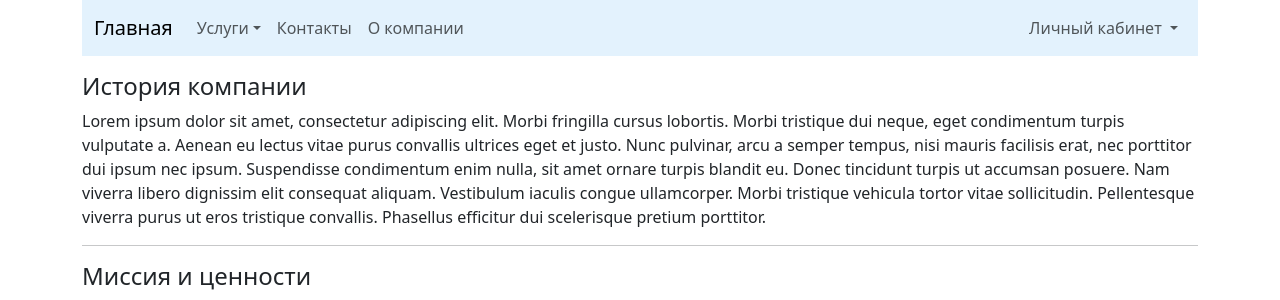
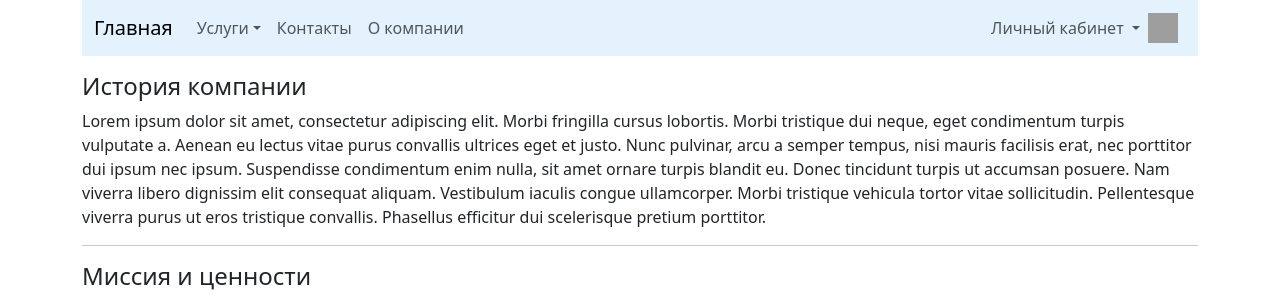
Before and after one commit to AlexandrBxbrxv/Medical_Diagnostics, a Django app: template main/templates/main/about.html in a window 1280 px wide. Shown: the top 300 px of the page. Run offline with Django 4.2, Linux system fonts and the light colour scheme; the template is opened without the code that fills it, so the values that code supplies are empty; grey boxes are pictures that could not be loaded.

Commit message:
+ ссылки

```diff
--- a/main/templates/main/includes/inc_navbar.html
+++ b/main/templates/main/includes/inc_navbar.html
@@ -36,6 +36,7 @@
             <li><a class="dropdown-item" href="http://127.0.0.1:8000/admin/">Админка</a></li>
             {% endif %}
             <li><a class="dropdown-item" href="{% url 'users:profile' %}">Профиль</a></li>
+            <li><a class="dropdown-item" href="{% url 'users:history' %}">История</a></li>
             <li><a class="dropdown-item" href="{% url 'users:logout' %}">Выйти</a></li>
             {% else %}
             <li><a class="dropdown-item" href="{% url 'users:login' %}">Войти</a></li>
@@ -44,6 +45,9 @@
           </ul>
         </li>
       </ul>
+      <a class="nav-link me-2" href="{% url 'users:cart' %}">
+        <img src="https://www.iconsdb.com/icons/preview/green/shopping-cart-xxl.png" style="width: 30px; height: 30px;">
+      </a>
     </div>
   </div>
 </nav>
```
